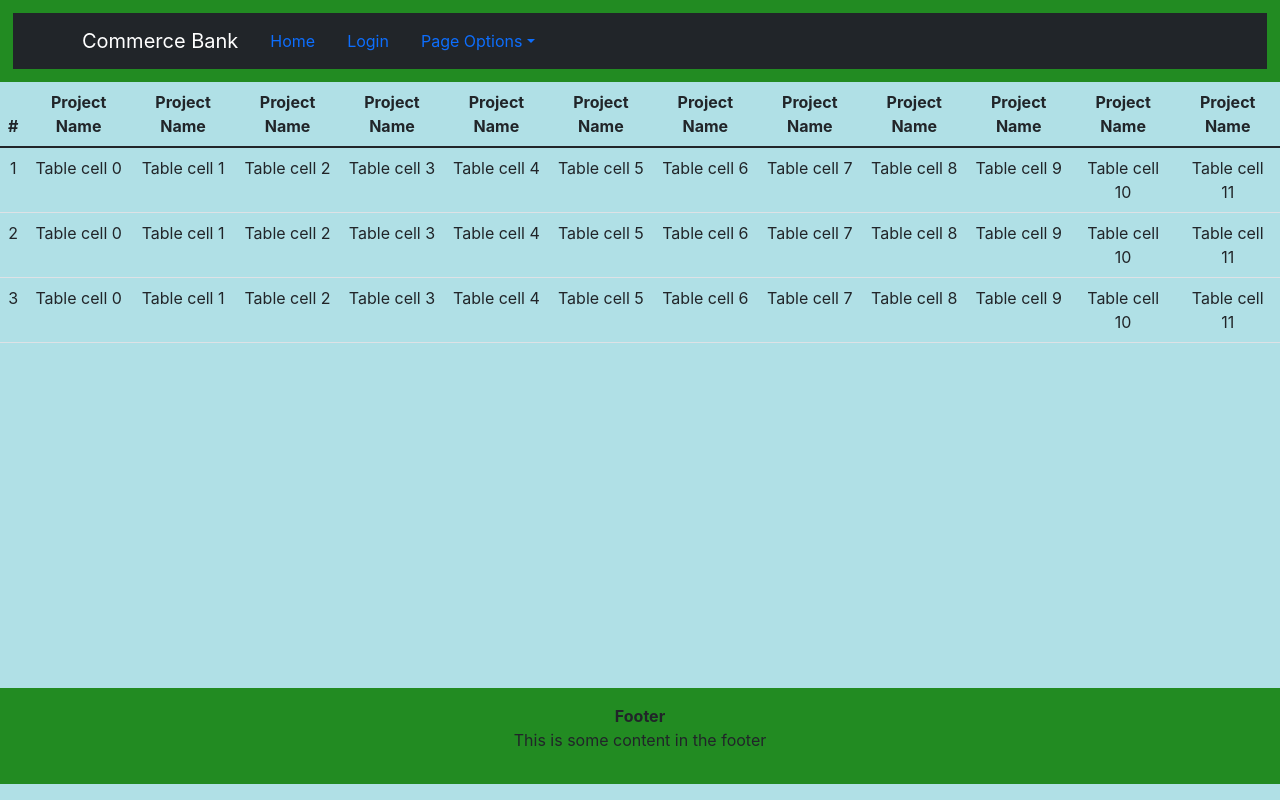
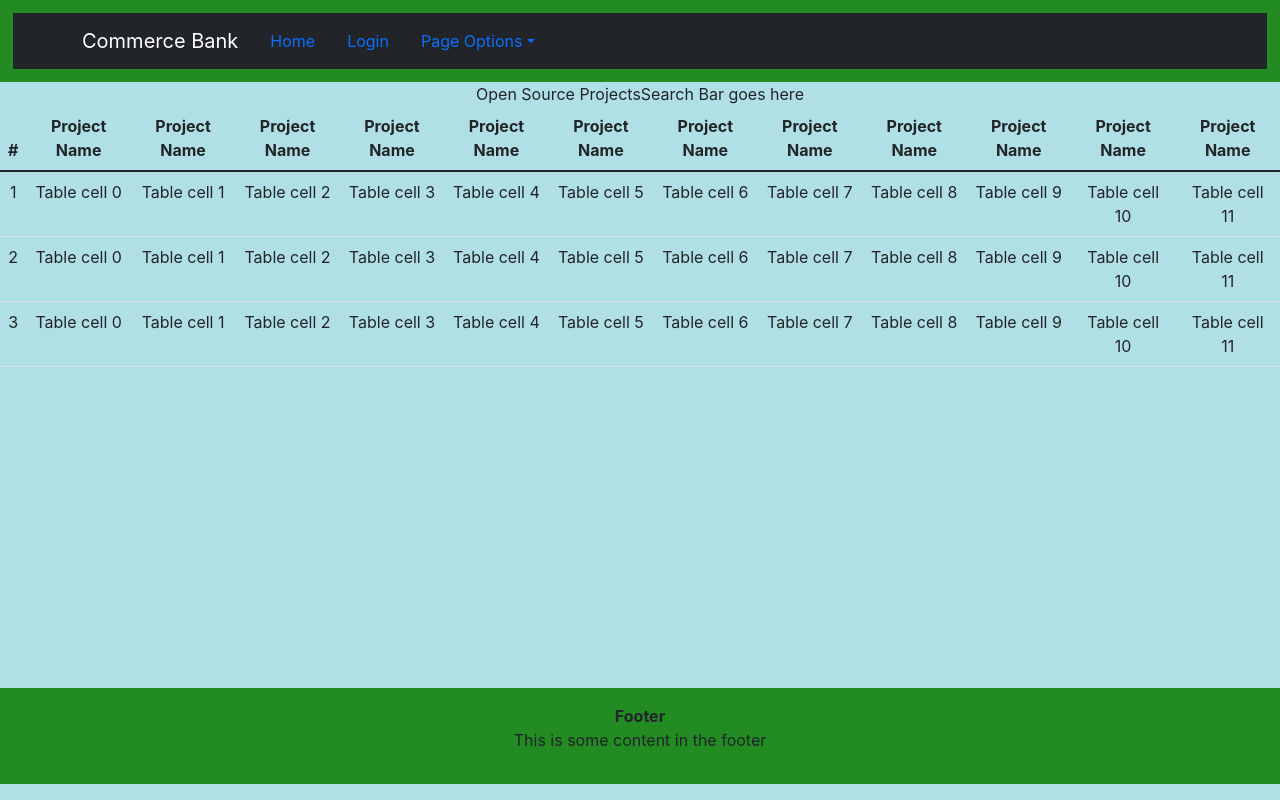
Before and after one commit to ucmo-cs/Team-JusticeLeague_Sprint2022, a React (Create React App) app in the folder ReactJSapp/: page /list in a window 1280 px wide. Built offline with nearby package versions, Linux system fonts and the light colour scheme.

Commit message:
add component for tables
using this component to easily create the same table format more than one time.

```diff
--- /dev/null
+++ b/ReactJSapp/src/components/TableList.js
@@ -0,0 +1,48 @@
+import React from 'react';
+import {Nav, NavDropdown, Table} from 'react-bootstrap';
+import styled from 'styled-components';
+
+const ListPg = styled.div`
+    margin: 5% 15% 5% 15%;
+    padding: 5% 10% 5% 10%;
+`;
+
+const TableList = () => {
+
+return (
+        <div>
+    <Table responsive>
+                <thead>
+                <tr>
+                    <th>#</th>
+                    {Array.from({ length: 12 }).map((_, index) => (
+                        <th key={index}>Project Name</th>
+                    ))}
+                </tr>
+                </thead>
+                <tbody>
+                <tr>
+                    <td>1</td>
+                    {Array.from({ length: 12 }).map((_, index) => (
+                        <td key={index}>Table cell {index}</td>
+                    ))}
+                </tr>
+                <tr>
+                    <td>2</td>
+                    {Array.from({ length: 12 }).map((_, index) => (
+                        <td key={index}>Table cell {index}</td>
+                    ))}
+                </tr>
+                <tr>
+                    <td>3</td>
+                    {Array.from({ length: 12 }).map((_, index) => (
+                        <td key={index}>Table cell {index}</td>
+                    ))}
+                </tr>
+                </tbody>
+            </Table>
+            </div>
+    );
+};
+
+export default TableList;
--- a/ReactJSapp/src/pages/ListPage.js
+++ b/ReactJSapp/src/pages/ListPage.js
@@ -3,10 +3,18 @@ import styled from 'styled-components';
 import {Nav, NavDropdown, Table} from 'react-bootstrap';
 import Header from '../components/Header';
 import Footer from '../components/Footer';
+import TableList from '../components/TableList';
 
 const innerListPg = styled.div`
-    margin: 2% 15% 2% 15%;
+    margin: 5% 15% 5% 15%;
     padding: 5% 10% 5% 10%;
+`;
+const outerListPg = styled.h2`
+
+    border: 2px solid black;
+`;
+const upperListPg = styled.h3`
+    border: 1px solid black;
 `;
 
 const ListPage = () => {
@@ -14,39 +22,12 @@ const ListPage = () => {
         // Listing contents in table format:
         <div>
             <Header></Header>
+            <outerListPg>Open Source Projects</outerListPg>
+            <upperListPg>Search Bar goes here</upperListPg>
+
+
             <innerListPg>
-
-            <Table responsive>
-
-                <thead>
-                <tr>
-                    <th>#</th>
-                    {Array.from({ length: 12 }).map((_, index) => (
-                        <th key={index}>Project Name</th>
-                    ))}
-                </tr>
-                </thead>
-                <tbody>
-                <tr>
-                    <td>1</td>
-                    {Array.from({ length: 12 }).map((_, index) => (
-                        <td key={index}>Table cell {index}</td>
-                    ))}
-                </tr>
-                <tr>
-                    <td>2</td>
-                    {Array.from({ length: 12 }).map((_, index) => (
-                        <td key={index}>Table cell {index}</td>
-                    ))}
-                </tr>
-                <tr>
-                    <td>3</td>
-                    {Array.from({ length: 12 }).map((_, index) => (
-                        <td key={index}>Table cell {index}</td>
-                    ))}
-                </tr>
-                </tbody>
-            </Table>
+                 <TableList></TableList>
             </innerListPg>
             <Footer></Footer>
         </div>
```
